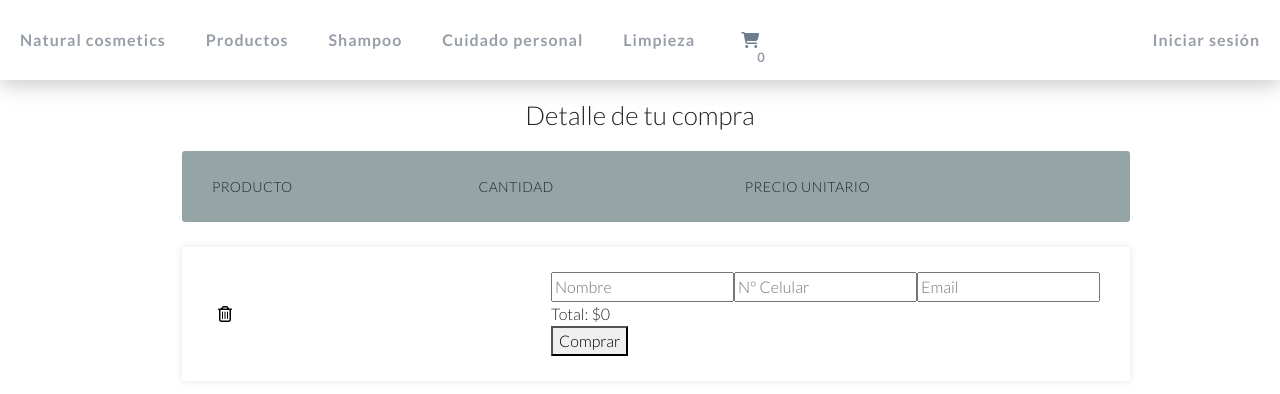
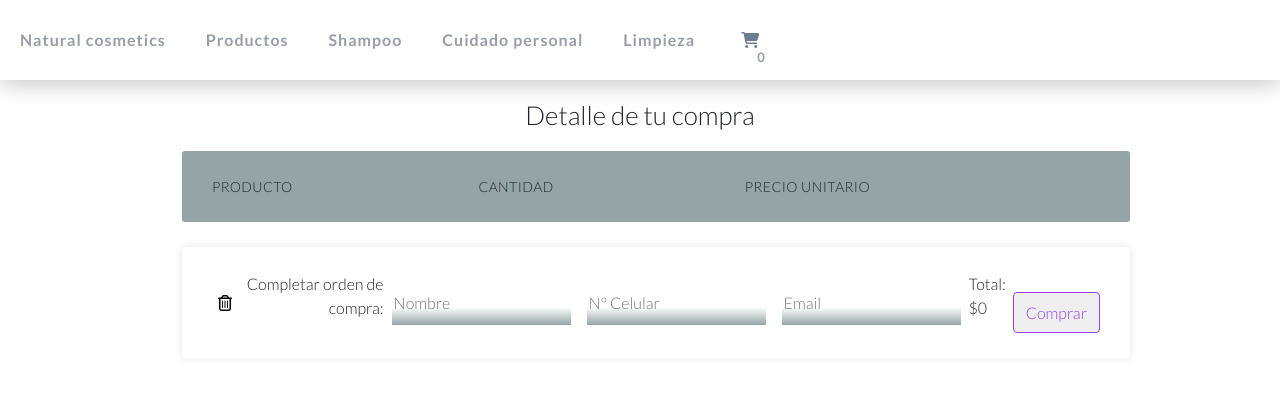
Before and after one commit to lucianop3196/natural-cosmetics, a React (Create React App) app: page /cart in a window 1280 px wide. Shown: the top 394 px of the page. Built offline with nearby package versions, Linux system fonts and the light colour scheme.

Commit message:
Se mejoro el estilo del componente Cart y ItemDetail

```diff
--- a/src/components/Cart.jsx
+++ b/src/components/Cart.jsx
@@ -70,7 +70,7 @@ function Cart() {
             cartList.find((item) => item.props.id === docSnapshot.id).quantity,
         });
       });
-      batch.commit()
+      batch.commit();
       clearItems();
     });
   };
@@ -135,27 +135,34 @@ function Cart() {
                 <p></p>
               </>
             ) : (
-              <form onSubmit={createOrder} onChange={handleChange}>
+                <form onSubmit={createOrder} className="buyerForm">
+                  <fieldset>Completar orden de compra:</fieldset>
                   <input
                     type="text"
                     name="name"
                     placeholder="Nombre"
                     value={formData.name}
+                    required
+                    onChange={handleChange}
                   />
                   <input
-                  type="text"
+                    type="number"
                     name="phone"
                     placeholder="N° Celular"
                     value={formData.phone}
+                    required
+                    onChange={handleChange}
                   />
                   <input
                     type="email"
                     name="email"
                     placeholder="Email"
                     value={formData.email}
+                    required
+                    onChange={handleChange}
                   />
                   <div>Total: ${finalPrice()}</div>
-                <button>Comprar</button>
+                  <button className="btnToBuy">Comprar</button>
                 </form>
             )}
           </li>
--- a/src/components/ItemCount.jsx
+++ b/src/components/ItemCount.jsx
@@ -21,17 +21,19 @@ function ItemCount({ stock, onAdd, initial }) {
         <button onClick={removeProduct} className={count === 1 ? "counterButton counterButtonRed" : "counterButton"}>
           <i className="fas fa-minus"></i>
         </button>
-        <span className="counter">{count}</span>
+        {stock>0 ?<span className="counter">{count}</span>:<span>Sin stock</span> }
+
         <button
           onClick={addProduct}
-          className={count === stock ? "counterButton counterButtonRed" : "counterButton"}
+          className={count >= stock ? "counterButton counterButtonRed" : "counterButton"}
         >
           <i className="fas fa-plus"></i>
         </button>
       </div>
-      <button className="onAdd" onClick={() => onAdd(count)}>
+      {stock>0 ? <button className="onAdd" onClick={() => onAdd(count)}>
         Agregar al carrito
-      </button>
+      </button> : ""}
+
     </>
   );
 }
--- a/src/components/NavBar.jsx
+++ b/src/components/NavBar.jsx
@@ -1,7 +1,7 @@
 import React from "react";
 import "../styles/NavBar.css";
 import CartWidget from "./CartWidget";
-import {Link} from "react-router-dom";
+import { Link } from "react-router-dom";
 
 function NavBar() {
   return (
@@ -11,10 +11,9 @@ function NavBar() {
       <Link to={"/category/Shampoo"}>Shampoo</Link>
       <Link to={"/category/Cuidado personal"}>Cuidado personal</Link>
       <Link to={"/category/Limpieza"}>Limpieza</Link>
-      <Link to={"/cart"}><CartWidget/></Link>
-      <a className="signIn" href="/signIn">
-        Iniciar sesión
-      </a>
+      <Link to={"/cart"}>
+        <CartWidget />
+      </Link>
     </div>
   );
 }
--- a/src/styles/Cart.css
+++ b/src/styles/Cart.css
@@ -75,6 +75,49 @@ body .cartContainer .responsive-table .col-4 {
       flex-basis: 10%;
 }
 
+body .cartContainer .responsive-table .buyerForm {
+  display: -webkit-box;
+  display: -ms-flexbox;
+  display: flex;
+}
+
+body .cartContainer .responsive-table .buyerForm fieldset {
+  text-align: end;
+}
+
+body .cartContainer .responsive-table .buyerForm input {
+  margin: 8px;
+  border: none;
+  height: 45px;
+  background-color: red;
+  background-image: -webkit-gradient(linear, left bottom, left top, from(#95a5a6), color-stop(40%, white));
+  background-image: linear-gradient(to top, #95a5a6, white 40%);
+}
+
+body .cartContainer .responsive-table .buyerForm input:focus,
+body .cartContainer .responsive-table .buyerForm input:hover {
+  border-bottom: 2px solid #95a5a6;
+}
+
+body .cartContainer .responsive-table .buyerForm .btnToBuy {
+  padding: 0.375rem 0.75rem;
+  border: 1px solid #8f42ec;
+  border-radius: 0.25rem;
+  color: #8f42ec;
+  -webkit-transition: color 0.15s ease-in-out,
+ background-color 0.15s ease-in-out;
+  transition: color 0.15s ease-in-out,
+ background-color 0.15s ease-in-out;
+  margin-top: 20px;
+}
+
+body .cartContainer .responsive-table .buyerForm .btnToBuy:hover,
+body .cartContainer .responsive-table .buyerForm .btnToBuy:active,
+body .cartContainer .responsive-table .buyerForm .btnToBuy:focus {
+  color: #fff;
+  background-color: #8f42ec;
+}
+
 @media all and (max-width: 767px) {
   body .cartContainer .responsive-table .table-header {
     display: none;
--- a/src/styles/Cart.scss
+++ b/src/styles/Cart.scss
@@ -39,8 +39,8 @@ body {
           border: none;
         }
         .btnClear {
-            background-color: #ffffff;
-            border: none;
+          background-color: #ffffff;
+          border: none;
         }
       }
       .col-1 {
@@ -54,6 +54,39 @@ body {
       }
       .col-4 {
         flex-basis: 10%;
+      }
+      .buyerForm {
+        display: flex;
+        fieldset {
+          text-align: end;
+        }
+        input {
+          margin: 8px;
+          border: none;
+          height: 45px;
+          background-color: red;
+          background-image: linear-gradient(to top, #95a5a6, white 40%);
+        }
+
+        input:focus,
+        input:hover {
+          border-bottom: 2px solid #95a5a6;
+        }
+        .btnToBuy {
+          padding: 0.375rem 0.75rem;
+          border: 1px solid #8f42ec;
+          border-radius: 0.25rem;
+          color: #8f42ec;
+          transition: color 0.15s ease-in-out,
+            background-color 0.15s ease-in-out;
+          margin-top: 20px;
+        }
+        .btnToBuy:hover,
+        .btnToBuy:active,
+        .btnToBuy:focus {
+          color: #fff;
+          background-color: #8f42ec;
+        }
       }
 
       @media all and (max-width: 767px) {
--- a/src/styles/ItemDetail.css
+++ b/src/styles/ItemDetail.css
@@ -69,24 +69,11 @@
 }
 
 .itemDetail .itemDetail_count .btnToCart {
-  padding: 0.375rem 0.75rem;
-  border: 1px solid #8f42ec;
-  border-radius: 0.25rem;
-  color: #8f42ec;
-  -webkit-transition: color 0.15s ease-in-out, background-color 0.15s ease-in-out;
-  transition: color 0.15s ease-in-out, background-color 0.15s ease-in-out;
-  margin-top: 20px;
   margin-right: 20px;
 }
 
-.itemDetail .itemDetail_count .btnToCart:hover,
-.itemDetail .itemDetail_count .btnToCart:active,
-.itemDetail .itemDetail_count .btnToCart:focus {
-  color: #fff;
-  background-color: #8f42ec;
-}
-
-.itemDetail .itemDetail_count .btnBack {
+.itemDetail .itemDetail_count .btnBack,
+.itemDetail .itemDetail_count .btnToCart {
   padding: 0.375rem 0.75rem;
   border: 1px solid #8f42ec;
   border-radius: 0.25rem;
@@ -98,7 +85,10 @@
 
 .itemDetail .itemDetail_count .btnBack:hover,
 .itemDetail .itemDetail_count .btnBack:active,
-.itemDetail .itemDetail_count .btnBack:focus {
+.itemDetail .itemDetail_count .btnBack:focus,
+.itemDetail .itemDetail_count .btnToCart:hover,
+.itemDetail .itemDetail_count .btnToCart:active,
+.itemDetail .itemDetail_count .btnToCart:focus {
   color: #fff;
   background-color: #8f42ec;
 }
```
Also changed, not shown: src/styles/ItemDetail.scss (+6 -15 lines), 2 other files (tests, documents, lock files or other folders). Lines whose indentation alone changed are shown as unchanged.
